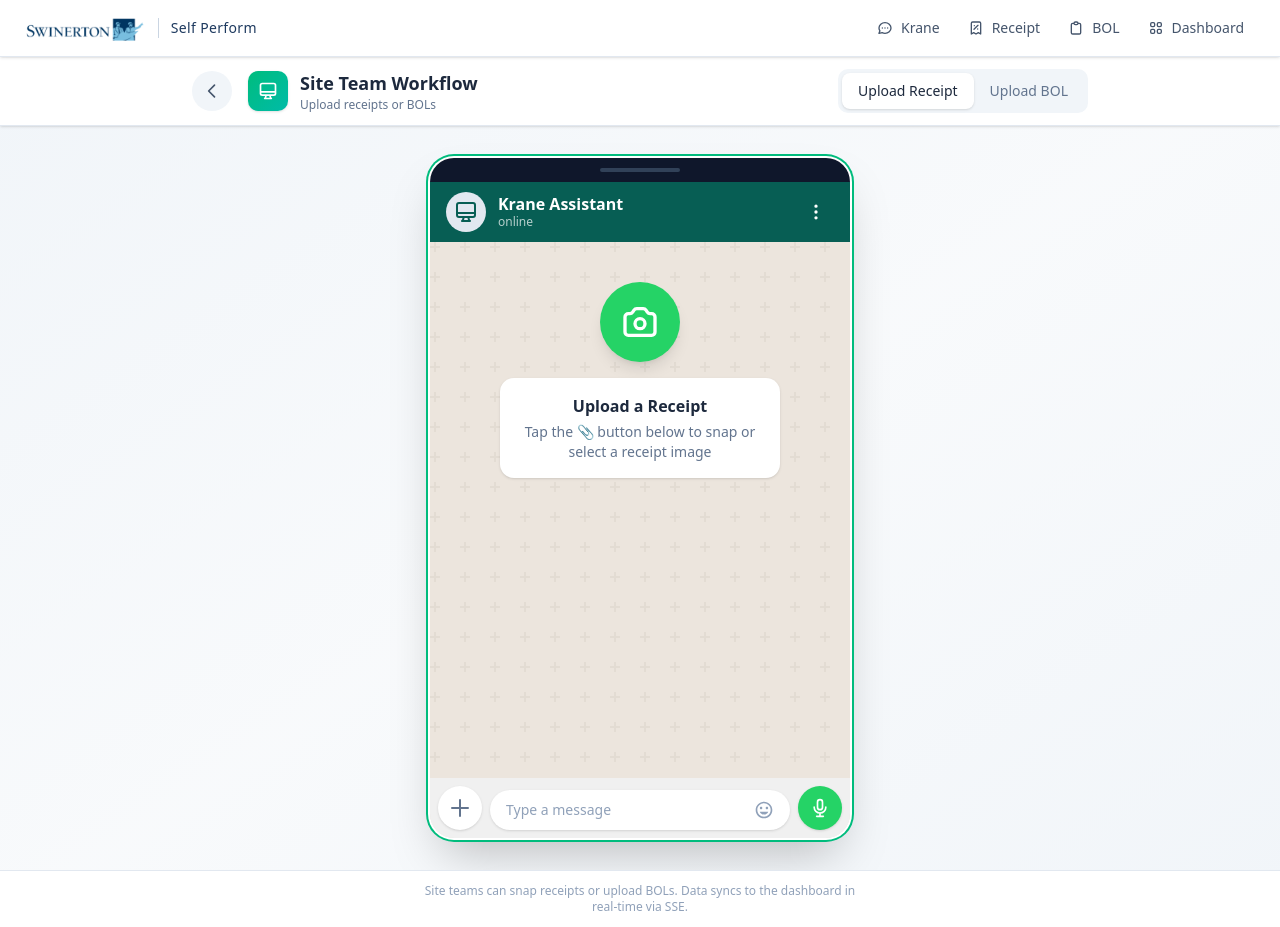
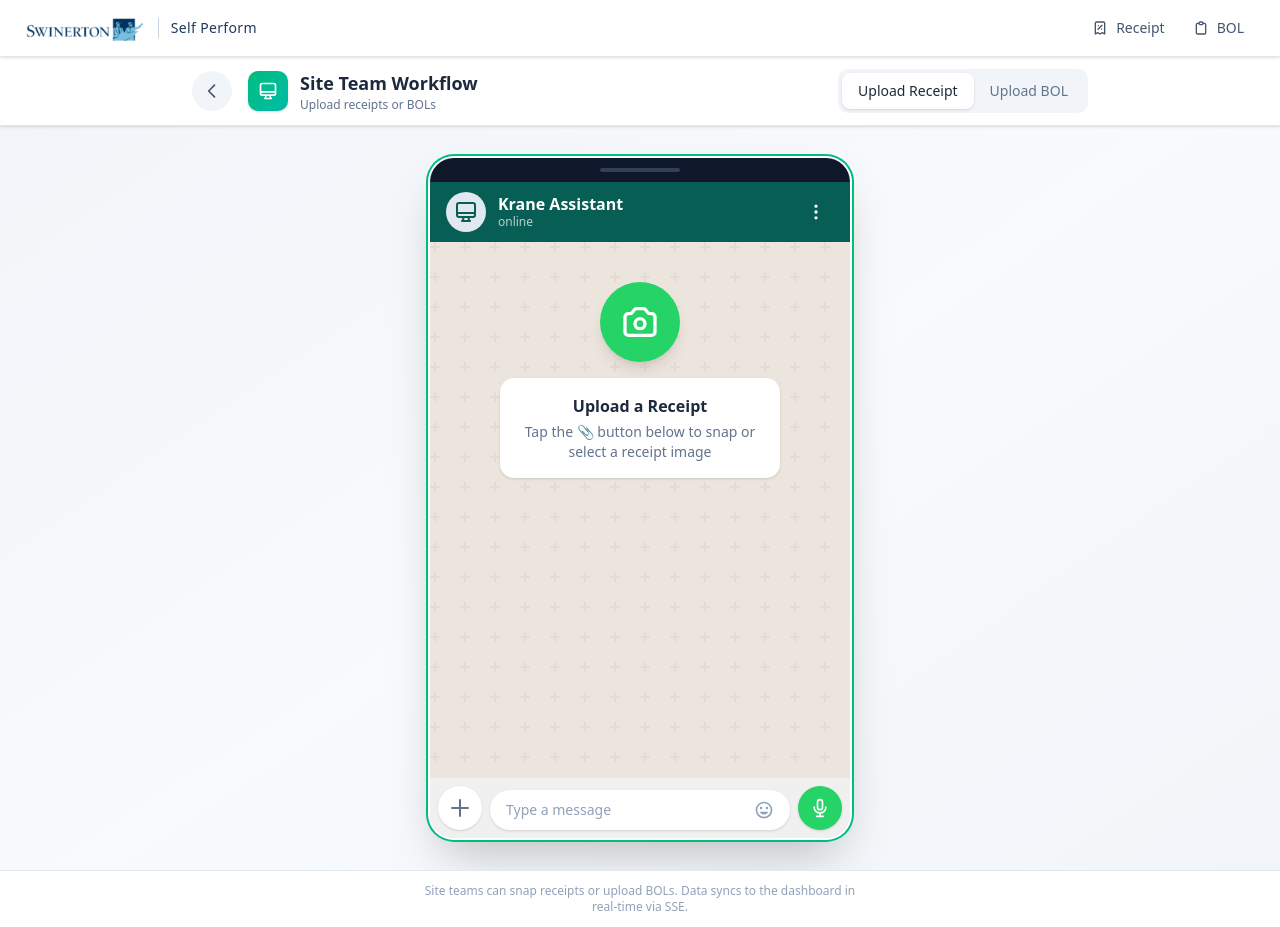
Before and after one commit to SathisUdhayakumar/Swinerton-demo, a Next.js app: page /site-workflow in a window 1280 px wide. Built offline with nearby package versions, Linux system fonts and the light colour scheme.

Commit message:
chore: remove Krane and Dashboard nav links

```diff
--- a/app/(combined)/layout.tsx
+++ b/app/(combined)/layout.tsx
@@ -27,15 +27,6 @@
             {/* Navigation Links */}
             <div className="flex items-center gap-1">
               <Link
-                href="/krane-chat"
-                className="px-3 py-1.5 text-sm text-slate-600 hover:text-amber-600 hover:bg-amber-50 rounded-md transition-colors flex items-center gap-2"
-              >
-                <svg className="w-4 h-4" fill="none" stroke="currentColor" viewBox="0 0 24 24">
-                  <path strokeLinecap="round" strokeLinejoin="round" strokeWidth={2} d="M8 12h.01M12 12h.01M16 12h.01M21 12c0 4.418-4.03 8-9 8a9.863 9.863 0 01-4.255-.949L3 20l1.395-3.72C3.512 15.042 3 13.574 3 12c0-4.418 4.03-8 9-8s9 3.582 9 8z" />
-                </svg>
-                <span className="hidden sm:inline">Krane</span>
-              </Link>
-              <Link
                 href="/capture-receipt"
                 className="px-3 py-1.5 text-sm text-slate-600 hover:text-emerald-600 hover:bg-emerald-50 rounded-md transition-colors flex items-center gap-2"
               >
@@ -53,15 +44,6 @@
                 </svg>
                 <span className="hidden sm:inline">BOL</span>
               </Link>
-              <Link
-                href="/dashboard"
-                className="px-3 py-1.5 text-sm text-slate-600 hover:text-amber-600 hover:bg-amber-50 rounded-md transition-colors flex items-center gap-2"
-              >
-                <svg className="w-4 h-4" fill="none" stroke="currentColor" viewBox="0 0 24 24">
-                  <path strokeLinecap="round" strokeLinejoin="round" strokeWidth={2} d="M4 6a2 2 0 012-2h2a2 2 0 012 2v2a2 2 0 01-2 2H6a2 2 0 01-2-2V6zM14 6a2 2 0 012-2h2a2 2 0 012 2v2a2 2 0 01-2 2h-2a2 2 0 01-2-2V6zM4 16a2 2 0 012-2h2a2 2 0 012 2v2a2 2 0 01-2 2H6a2 2 0 01-2-2v-2zM14 16a2 2 0 012-2h2a2 2 0 012 2v2a2 2 0 01-2 2h-2a2 2 0 01-2-2v-2z" />
-                </svg>
-                <span className="hidden sm:inline">Dashboard</span>
-              </Link>
             </div>
           </div>
         </div>
```
